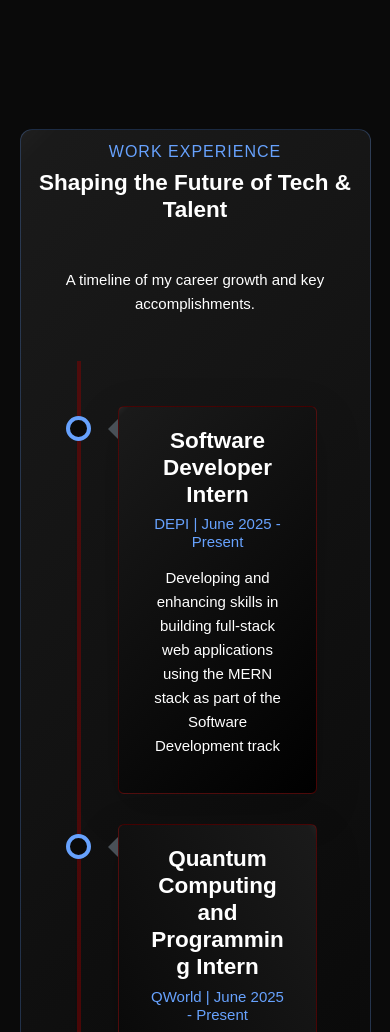
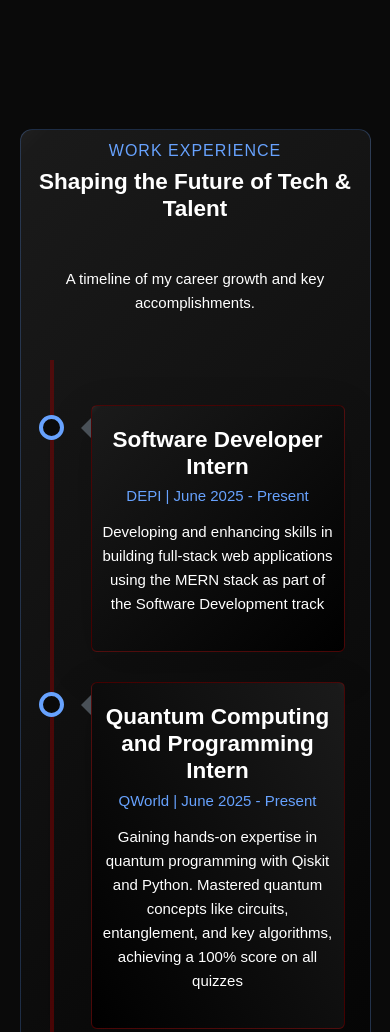
Before and after one commit to BassemHazemDev/Portfolio, a plain HTML site: page index.html in a window 390 px wide. Shown: the part 4840-5872 px from the top of the page. Drawn offline with Linux system fonts and the light colour scheme; animation ran at ten frames a second; a web font is replaced by a local one.

Commit message:
Update responsive styles for experience and testimonials
Adjusted padding and width for timeline items, animated cards, and testimonial content to improve layout on smaller screens. Applied important flags to ensure overrides and enhanced mobile responsiveness for the experience and achievements sections.

```diff
--- a/css/style.css
+++ b/css/style.css
@@ -1241,9 +1241,20 @@ main #contact .contact-icon:hover{
         left: 16px;
     }
     .timeline-item {
-        width: 100%;
+        width: 100% !important;
         padding-left: 40px;
         padding-right: 10px;
+    }
+
+    #experience .timeline-container .timeline-item .animated-card{
+        width: 100%;
+        padding: 20px 10px !important;
+    }
+    #experience .card-body{
+        padding: 1rem 0rem !important;
+    }
+    #experience .container{
+        padding: 0rem !important;
     }
 
     #achievements .achievement-container {
@@ -1378,7 +1389,7 @@ main #contact .contact-icon:hover{
 
     .testimonial-content {
         width: 100%;
-        padding: 30px;
+        padding: 2rem 0.5rem;
     }
     /* Hide or stack side-by-side elements vertically */
     .testimonial-container,
```
